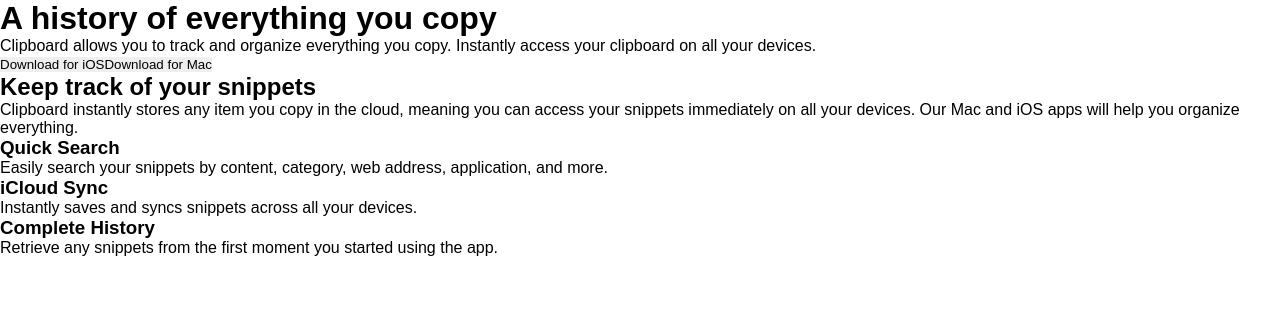
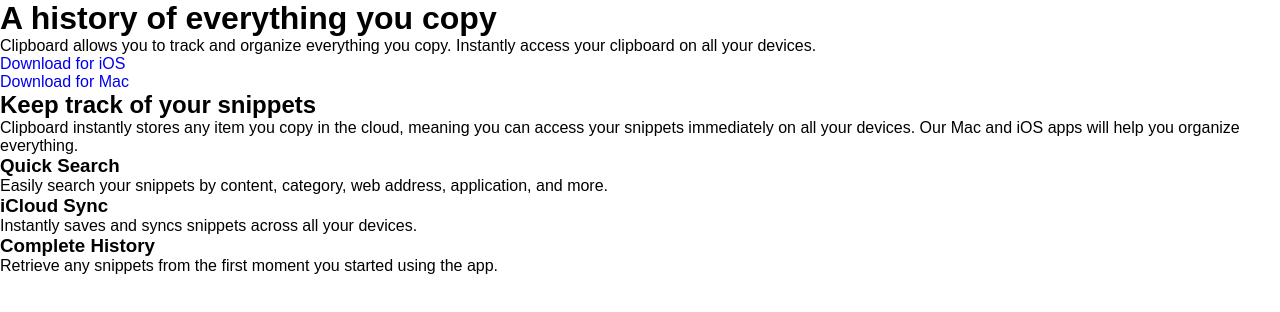
Before and after one commit to Oleksandr-Berd/clipboard, a React (Vite) app: page / in a window 1280 px wide. Shown: the top 312 px of the page. Built offline with nearby package versions, Linux system fonts and the light colour scheme.

Commit message:
change buttons on links in dwonloadBtn comp q git add .

```diff
--- a/src/components/DownloadButtons/DonwloadButtons.js
+++ b/src/components/DownloadButtons/DonwloadButtons.js
@@ -1,3 +1,3 @@
 import styled from "@emotion/styled";
 
-export const DownloadButtonsStyled = styled.div``;
+export const DownloadButtonsStyled = styled.ul``;
--- a/src/components/DownloadButtons/DownloadButtons.jsx
+++ b/src/components/DownloadButtons/DownloadButtons.jsx
@@ -3,8 +3,12 @@
 const DownloadButtons = () => {
   return (
     <SC.DownloadButtonsStyled>
-      <button type="button">Download for iOS</button>
-      <button type="button">Download for Mac</button>
+      <li>
+        <a href="#">Download for iOS</a>
+      </li>
+      <li>
+        <a href="#">Download for Mac</a>
+      </li>
     </SC.DownloadButtonsStyled>
   );
 };
```
